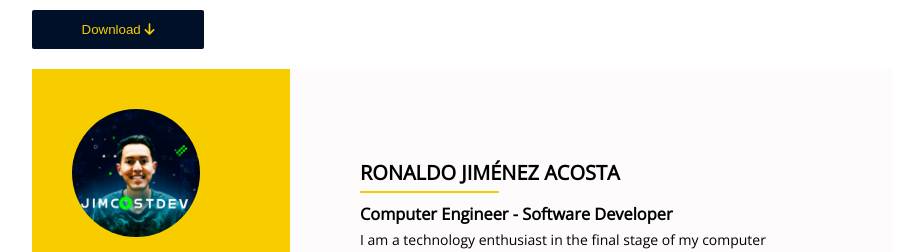
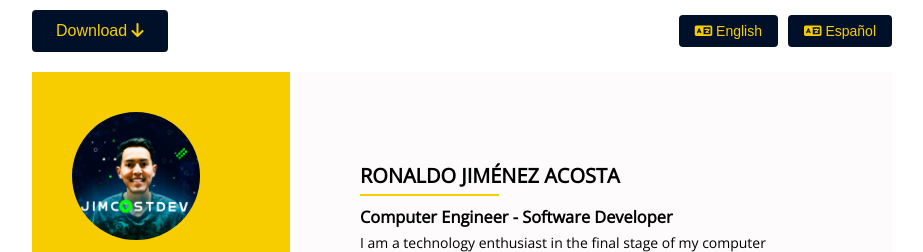
Before and after one commit to JimcostDev/jimcostdev_cv, a plain HTML site: page index.html in a window 1280 px wide. Shown: the top 252 px of the page, without its empty margins (178-1101 px from the left). Drawn offline with nearby package versions, Linux system fonts and the light colour scheme; some packages are replaced by stand-ins of ours; a script that the page names is missing.

Commit message:
update: creación de botones para tradución - cambios en estilos

```diff
--- a/assets/css/_principal.sass
+++ b/assets/css/_principal.sass
@@ -1,4 +1,4 @@
-/**************** ESTUDIOS Y EXPERIENCIA LABORAL **************************
+/**************** ESTUDIOS Y EXPERIENCIA LABORAL **************************/
 .contenedor
   .principal
     display: flex
@@ -15,26 +15,42 @@
           &:hover
             color: $color-principal
 
-/********************** BOTON **************************
+/********************** BOTONES **************************/
 
-.descargar
+.botones
   margin: 10px auto
   width: 860px
   display: flex
-  flex-direction: column
-  flex-wrap: wrap
-  align-content: flex-start
+  justify-content: space-between
+  align-items: center
 
   .btn-descargar
-    display: block
-    margin: auto
-    padding: 12px
+    padding: 12px 24px
     background-color: $color-terciario
     cursor: pointer
     border: none
-    border-radius: 2px
-    width: 20%
+    border-radius: 4px
     color: $color-principal
+    font-size: 16px
+    transition: background-color 0.3s ease
 
     &:hover
-      background-color: #000a1a
+      background-color: darken($color-terciario, 10%)
+
+  .idiomas
+    display: flex
+    align-items: center
+    gap: 10px
+
+    .btn-idiomas
+      padding: 8px 16px
+      background-color: $color-terciario
+      color: $color-principal
+      cursor: pointer
+      border: none
+      border-radius: 4px
+      font-size: 14px
+      transition: background-color 0.3s ease
+
+      &:hover
+        background-color: darken($color-terciario, 10%)
--- a/index.html
+++ b/index.html
@@ -1,5 +1,5 @@
 <!DOCTYPE html>
-<html lang="es">
+<html lang="en">
 <head>
 	<meta charset="UTF-8">
 	<!-- <meta name="viewport" content="width=device-width, user-scalable=no, initial-scale=1.0, maximum-scale=1.0, minimum-scale=1.0"> -->
@@ -25,9 +25,17 @@
     <link rel="stylesheet" href="https://cdn.jsdelivr.net/npm/sweetalert2@11.1.9/dist/sweetalert2.min.css">
 </head>
 <body>
-    <div class="descargar">
-        <button class="btn-descargar" id="btn-descargar">Download <i class="fa fa-arrow-down"></i></button>
+    <!-- botones descargar e idiomas -->
+    <div class="botones">
+        <div class="descargar">
+            <button class="btn-descargar" id="btn-descargar">Download <i class="fa fa-arrow-down"></i></button>
+        </div>
+        <div class="idiomas">
+            <button class="btn-idiomas" id="btn-english"><i class="fas fa-language"></i> English</button>
+            <button class="btn-idiomas" id="btn-spanish"><i class="fas fa-language"></i> Español</button>
+        </div>
     </div>
+
 	<div class="contenedor" id="contenedor">
 		<aside>
 			<div class="contacto">
```
Also changed, not shown: assets/css/main.css, 1 other file.
